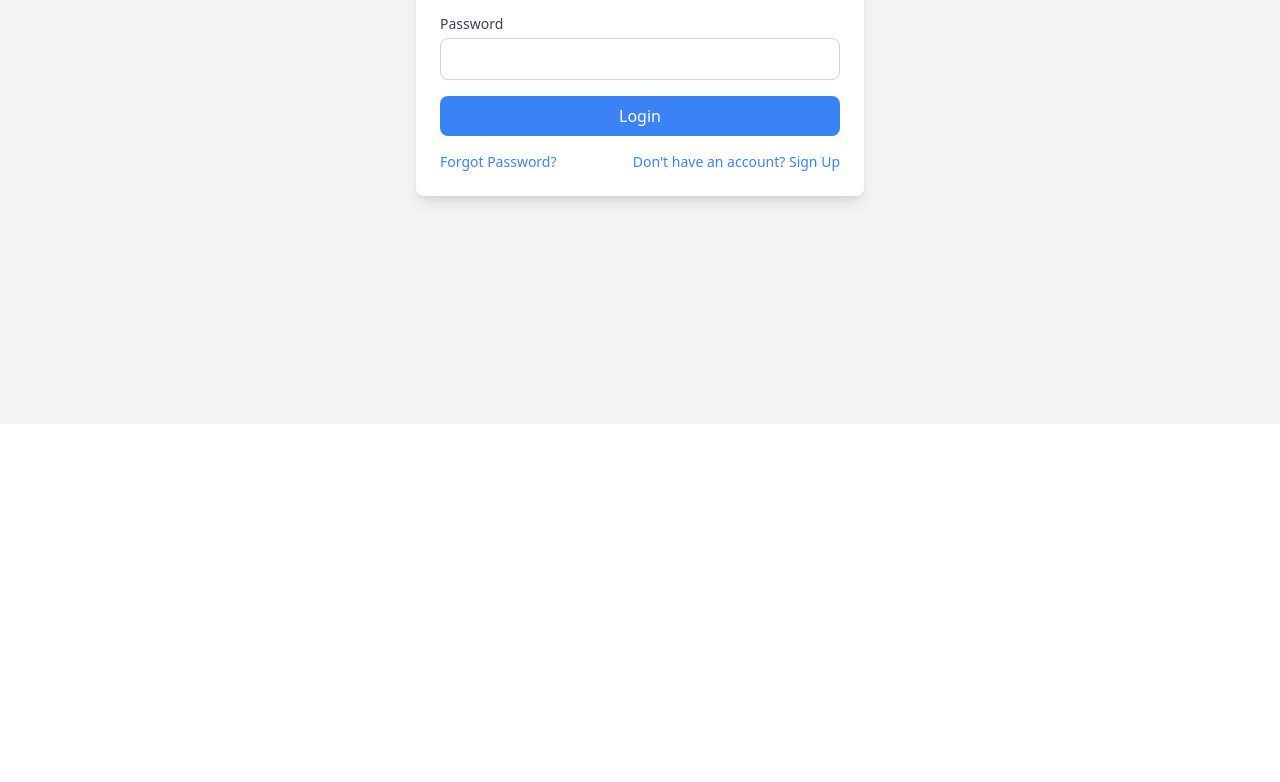
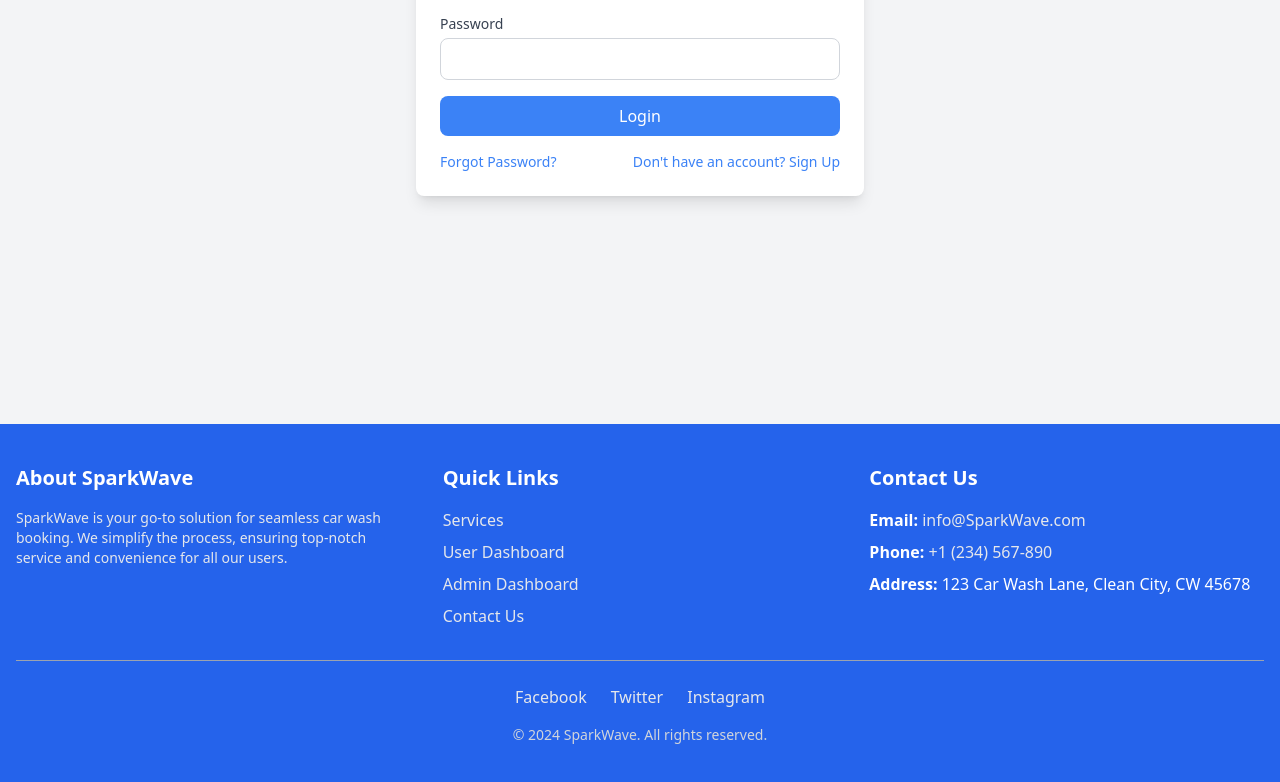
Before and after one commit to MDABDULLAH16/lvl2_assignment_5_client, a React (Vite) app: page /login in a window 1280 px wide. Shown: the part 440-1222 px from the top of the page. Before the commit the page ends 864 px from the top, so only its background shows below. Built offline with nearby package versions, Linux system fonts and the light colour scheme.

Commit message:
imporve some code

```diff
--- /dev/null
+++ b/src/components/Footer.tsx
@@ -0,0 +1,128 @@
+import React from "react";
+
+const Footer: React.FC = () => {
+  return (
+    <footer className="bg-blue-600 text-white py-10">
+      <div className="container mx-auto px-4">
+        {/* Footer Grid */}
+        <div className="grid grid-cols-1 md:grid-cols-3 gap-8">
+          {/* Column 1: About */}
+          <div>
+            <h3 className="text-xl font-semibold mb-4">About SparkWave</h3>
+            <p className="text-sm text-gray-200">
+              SparkWave is your go-to solution for seamless car wash booking. We
+              simplify the process, ensuring top-notch service and convenience
+              for all our users.
+            </p>
+          </div>
+
+          {/* Column 2: Quick Links */}
+          <div>
+            <h3 className="text-xl font-semibold mb-4">Quick Links</h3>
+            <ul className="space-y-2">
+              <li>
+                <a
+                  href="/services"
+                  className="text-gray-200 hover:text-white transition"
+                >
+                  Services
+                </a>
+              </li>
+              <li>
+                <a
+                  href="/dashboard"
+                  className="text-gray-200 hover:text-white transition"
+                >
+                  User Dashboard
+                </a>
+              </li>
+              <li>
+                <a
+                  href="/admin"
+                  className="text-gray-200 hover:text-white transition"
+                >
+                  Admin Dashboard
+                </a>
+              </li>
+              <li>
+                <a
+                  href="/contact"
+                  className="text-gray-200 hover:text-white transition"
+                >
+                  Contact Us
+                </a>
+              </li>
+            </ul>
+          </div>
+
+          {/* Column 3: Contact Info */}
+          <div>
+            <h3 className="text-xl font-semibold mb-4">Contact Us</h3>
+            <ul className="space-y-2">
+              <li>
+                <span className="font-semibold">Email:</span>{" "}
+                <a
+                  href="mailto:info@SparkWave.com"
+                  className="text-gray-200 hover:text-white transition"
+                >
+                  info@SparkWave.com
+                </a>
+              </li>
+              <li>
+                <span className="font-semibold">Phone:</span>{" "}
+                <a
+                  href="tel:+1234567890"
+                  className="text-gray-200 hover:text-white transition"
+                >
+                  +1 (234) 567-890
+                </a>
+              </li>
+              <li>
+                <span className="font-semibold">Address:</span> 123 Car Wash
+                Lane, Clean City, CW 45678
+              </li>
+            </ul>
+          </div>
+        </div>
+
+        {/* Divider */}
+        <div className="border-t border-gray-400 mt-8 pt-6">
+          {/* Social Media Links */}
+          <div className="flex justify-center space-x-6 mb-4">
+            <a
+              href="https://facebook.com"
+              target="_blank"
+              rel="noopener noreferrer"
+              className="text-gray-200 hover:text-white transition"
+            >
+              <i className="fab fa-facebook-f"></i> Facebook
+            </a>
+            <a
+              href="https://twitter.com"
+              target="_blank"
+              rel="noopener noreferrer"
+              className="text-gray-200 hover:text-white transition"
+            >
+              <i className="fab fa-twitter"></i> Twitter
+            </a>
+            <a
+              href="https://instagram.com"
+              target="_blank"
+              rel="noopener noreferrer"
+              className="text-gray-200 hover:text-white transition"
+            >
+              <i className="fab fa-instagram"></i> Instagram
+            </a>
+          </div>
+
+          {/* Copyright */}
+          <p className="text-center text-sm text-gray-300">
+            © {new Date().getFullYear()} SparkWave. All rights reserved.
+          </p>
+        </div>
+      </div>
+    </footer>
+  );
+};
+
+export default Footer;
--- a/src/components/Layout.tsx
+++ b/src/components/Layout.tsx
@@ -1,3 +1,4 @@
+import Footer from "./Footer";
 import Navbar from "./Navbar";
 import { Outlet } from "react-router-dom";
 
@@ -6,6 +7,7 @@ const Layout = () => {
     <div>
       <Navbar></Navbar>
       <Outlet></Outlet>
+      <Footer></Footer>
     </div>
   );
 };
--- a/src/pages/Booking.tsx
+++ b/src/pages/Booking.tsx
@@ -1,11 +1,10 @@
 import React, { useState } from "react";
-import { useParams } from "react-router-dom";
+import { useNavigate, useParams } from "react-router-dom";
 import { useAppSelector, useAppDispatch } from "@/redux/hooks";
 import { RootState } from "@/redux/store";
 import {
   useGetSingleServiceQuery,
   useCreateBookingMutation,
-  useGetUserBookingQuery,
 } from "@/redux/api/baseApi";
 import { clearBooking } from "@/redux/features/bookingSlice";
 import { TService } from "@/types/TServices";
@@ -15,7 +14,7 @@ const Booking: React.FC = () => {
   const dispatch = useAppDispatch();
   const [isProcessing, setIsProcessing] = useState(false);
   const [isModalOpen, setIsModalOpen] = useState(false);
-
+  const navigate = useNavigate();
   const user = useAppSelector(
     (state: RootState) => state.userDetails.userDetails
   );
@@ -68,6 +67,7 @@ const Booking: React.FC = () => {
 
   const closeModal = () => {
     setIsModalOpen(false);
+    navigate("/services");
   };
 
   return (
--- a/src/pages/Login.tsx
+++ b/src/pages/Login.tsx
@@ -1,6 +1,6 @@
 import React, { useEffect, useState } from "react";
 import { useForm } from "react-hook-form";
-import { Link, useNavigate } from "react-router-dom";
+import { Link, useLocation, useNavigate } from "react-router-dom";
 import { useLoginUserMutation } from "@/redux/api/baseApi";
 import { verifyToken } from "@/utils/verefyToken";
 import { useAppDispatch } from "@/redux/hooks"; // Import useAppSelector
@@ -34,16 +34,19 @@ const Login: React.FC = () => {
   };
 
   // Success effect to show modal and navigate
+  const location = useLocation();
+  const from = (location.state as { from?: Location })?.from?.pathname || "/";
+
   useEffect(() => {
     if (isSuccess && data) {
       setShowModal(true);
       const timer = setTimeout(() => {
         setShowModal(false);
-        navigate("/"); // Redirect to home page after successful login
+        navigate(from); // Redirect back to the previous page
       }, 2000);
       return () => clearTimeout(timer);
     }
-  }, [isSuccess, data, navigate]);
+  }, [isSuccess, data, navigate, from]);
 
   return (
     <div className="flex justify-center items-center min-h-screen bg-gray-100">
--- a/src/pages/ServiceDetails.tsx
+++ b/src/pages/ServiceDetails.tsx
@@ -11,6 +11,11 @@ const ServiceDetail: React.FC = () => {
   const [selectedSlotId, setSelectedSlotId] = useState<string | null>(null);
 
   const service: TService | undefined = services?.data;
+
+  // Filter slots with isBooked: "available"
+  const availableSlots = slotData?.data.filter(
+    (slot: { isBooked: string }) => slot.isBooked === "available"
+  );
 
   const handleSelectSlot = (slotId: string) => {
     setSelectedSlotId(slotId);
@@ -44,9 +49,9 @@ const ServiceDetail: React.FC = () => {
           </p>
           <p className="text-gray-700 text-md mt-4">{service?.description}</p>
 
-          {/* Pass slotData to Slots component */}
-          {slotData?.data && (
-            <Slots slotData={slotData.data} onSelectSlot={handleSelectSlot} />
+          {/* Pass filtered slotData to Slots component */}
+          {availableSlots && availableSlots.length > 0 && (
+            <Slots slotData={availableSlots} onSelectSlot={handleSelectSlot} />
           )}
 
           <Link to={`/booking/${_id}`}>
--- a/src/redux/features/userDetailsSlice.ts
+++ b/src/redux/features/userDetailsSlice.ts
@@ -1,4 +1,3 @@
-/* eslint-disable @typescript-eslint/no-unused-vars */
 import { createSlice } from "@reduxjs/toolkit";
 import { RootState } from "../store";
 
@@ -22,22 +21,25 @@ const initialState: UserDetailsState = {
 
 const userDetailsSlice = createSlice({
   name: "userDetails",
-  initialState: {
-    userDetails: localStorage.getItem("userDetails")
-      ? JSON.parse(localStorage.getItem("userDetails")!)
-      : null,
-  },
+  initialState: (() => {
+    try {
+      const storedUserDetails = localStorage.getItem("userDetails");
+      if (storedUserDetails) {
+        return { userDetails: JSON.parse(storedUserDetails) };
+      }
+    } catch (error) {
+      console.error("Error parsing userDetails from localStorage:", error);
+      localStorage.removeItem("userDetails"); // Clear corrupted data
+    }
+    return initialState;
+  })(),
   reducers: {
     setUserDetails: (state, action) => {
       state.userDetails = action.payload.userDetails;
-
-      // Save userDetails to localStorage
       localStorage.setItem("userDetails", JSON.stringify(state.userDetails));
     },
     clearUserDetails: (state) => {
       state.userDetails = null;
-
-      // Remove from localStorage
       localStorage.removeItem("userDetails");
     },
   },
--- a/src/router/ProtectedRoute.tsx
+++ b/src/router/ProtectedRoute.tsx
@@ -1,17 +1,17 @@
 import { selectCurrentToken } from "@/redux/features/authSlice";
 import { useAppSelector } from "@/redux/hooks";
 import { ReactNode } from "react";
-
-import { Navigate } from "react-router-dom";
+import { Navigate, useLocation } from "react-router-dom";
 
 const ProtectedRoute = ({ children }: { children: ReactNode }) => {
   const token = useAppSelector(selectCurrentToken);
+  const location = useLocation();
 
   if (!token) {
-    return <Navigate to="/login" replace={true} />;
+    return <Navigate to="/login" replace={true} state={{ from: location }} />;
   }
 
-  return children;
+  return <>{children}</>;
 };
 
 export default ProtectedRoute;
--- /dev/null
+++ b/src/types/TBooking.ts
@@ -0,0 +1,10 @@
+export default interface TBooking {
+  customer: string;
+  serviceId: string | undefined;
+  slotId: string;
+  serviceName: string;
+  userName: string;
+  email: string;
+  price: number;
+  time: string;
+}
```
Also changed, not shown: src/components/Slots.tsx (+11 -5 lines), src/router/index.tsx (+47 -12 lines).
